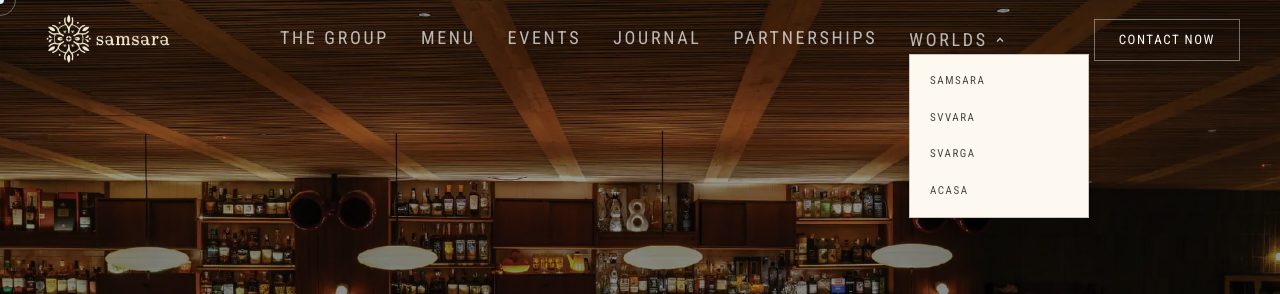
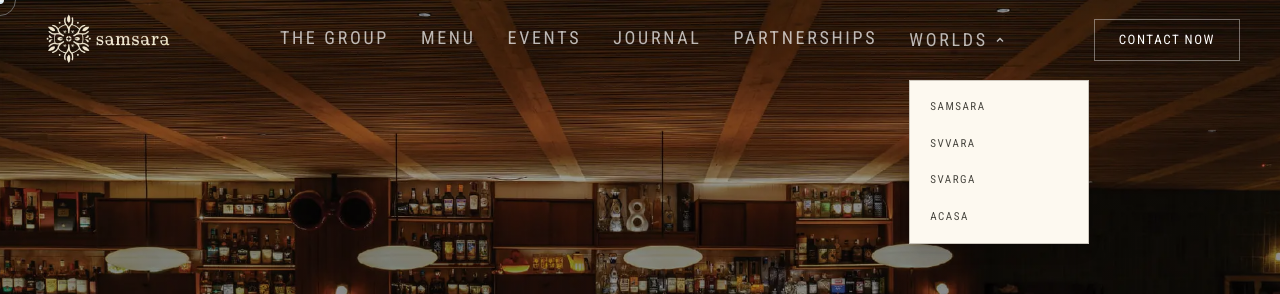
Before and after one commit to albiruby/SAMS-SAMS, a Next.js app: page / in a window 1280 px wide. Both pictures are taken after a click on the button "WORLDS". Shown: the top 294 px of the page. Built offline with nearby package versions, Linux system fonts and the light colour scheme.

Commit message:
fix: WORLDS dropdown now position:fixed with z-[150], breaks out of header stacking context above filter bar

```diff
--- a/src/components/Header.js
+++ b/src/components/Header.js
@@ -24,9 +24,12 @@ export default function Header() {
   const [scrolled, setScrolled] = useState(false);
   const [menuOpen, setMenuOpen] = useState(false);
   const [dropdownOpen, setDropdownOpen] = useState(false);
+  const [dropdownPos, setDropdownPos] = useState({ left: 0 });
   const dropdownRef = useRef(null);
+  const btnRef = useRef(null);
   const pathname = usePathname();
   const isHome = pathname === "/";
+
   useEffect(() => {
     const onScroll = () => setScrolled(window.scrollY > 60);
     window.addEventListener("scroll", onScroll, { passive: true });
@@ -35,6 +38,10 @@ export default function Header() {
 
   useEffect(() => {
     if (!dropdownOpen) return;
+    if (btnRef.current) {
+      const rect = btnRef.current.getBoundingClientRect();
+      setDropdownPos({ left: rect.left });
+    }
     const handleEscape = (e) => { if (e.key === "Escape") setDropdownOpen(false); };
     const handleClickOutside = (e) => {
       if (dropdownRef.current && !dropdownRef.current.contains(e.target)) setDropdownOpen(false);
@@ -80,6 +87,7 @@ export default function Header() {
           {isHome && (
             <div ref={dropdownRef} id="worlds-dropdown" className="relative group">
               <button
+                ref={btnRef}
                 onClick={() => setDropdownOpen(!dropdownOpen)}
                 className="font-label text-sm lg:text-lg tracking-[0.15em] cursor-pointer transition-colors duration-200 flex items-center gap-1.5 text-white/70 hover:text-white bg-transparent border-none"
                 aria-expanded={dropdownOpen}
@@ -90,8 +98,8 @@ export default function Header() {
                   <path d="M3 4.5L6 7.5L9 4.5" />
                 </svg>
               </button>
-              <div className={`dropdown-menu absolute top-full left-0 mt-0 min-w-[180px] z-[110] ${dropdownOpen ? "open" : ""}`}>
-                <div className="bg-surface border border-outline-variant shadow-lg py-2">
+              <div className="fixed top-16 lg:top-20 min-w-[180px] z-[150] pointer-events-none" style={{ left: `${dropdownPos.left}px` }}>
+                <div className={`bg-surface border border-outline-variant shadow-lg py-2 pointer-events-auto transition-opacity duration-200 ${dropdownOpen ? "opacity-100" : "opacity-0"}`}>
                   {worldsLinks.map((link) => (
                     <Link
                       key={link.label}
```
